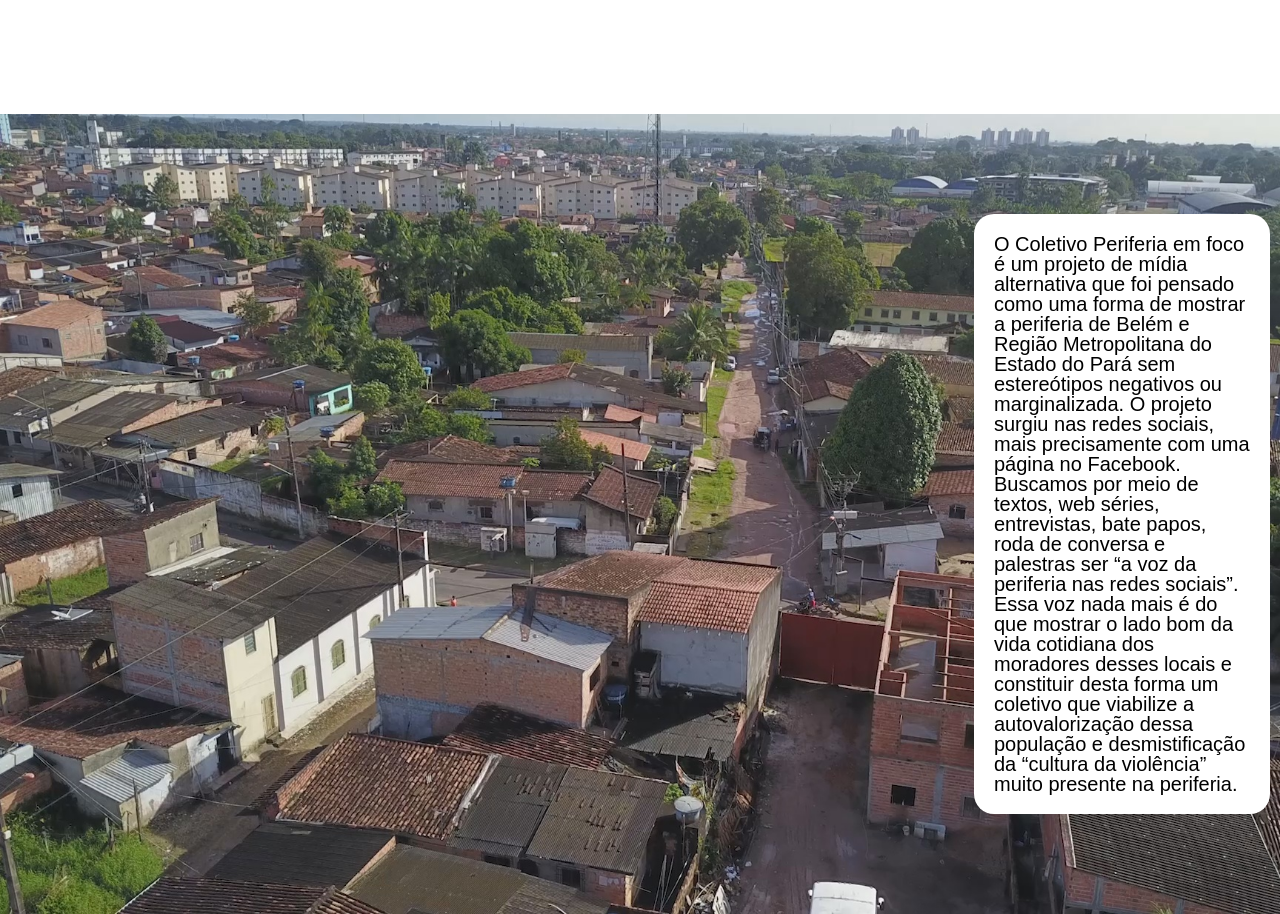
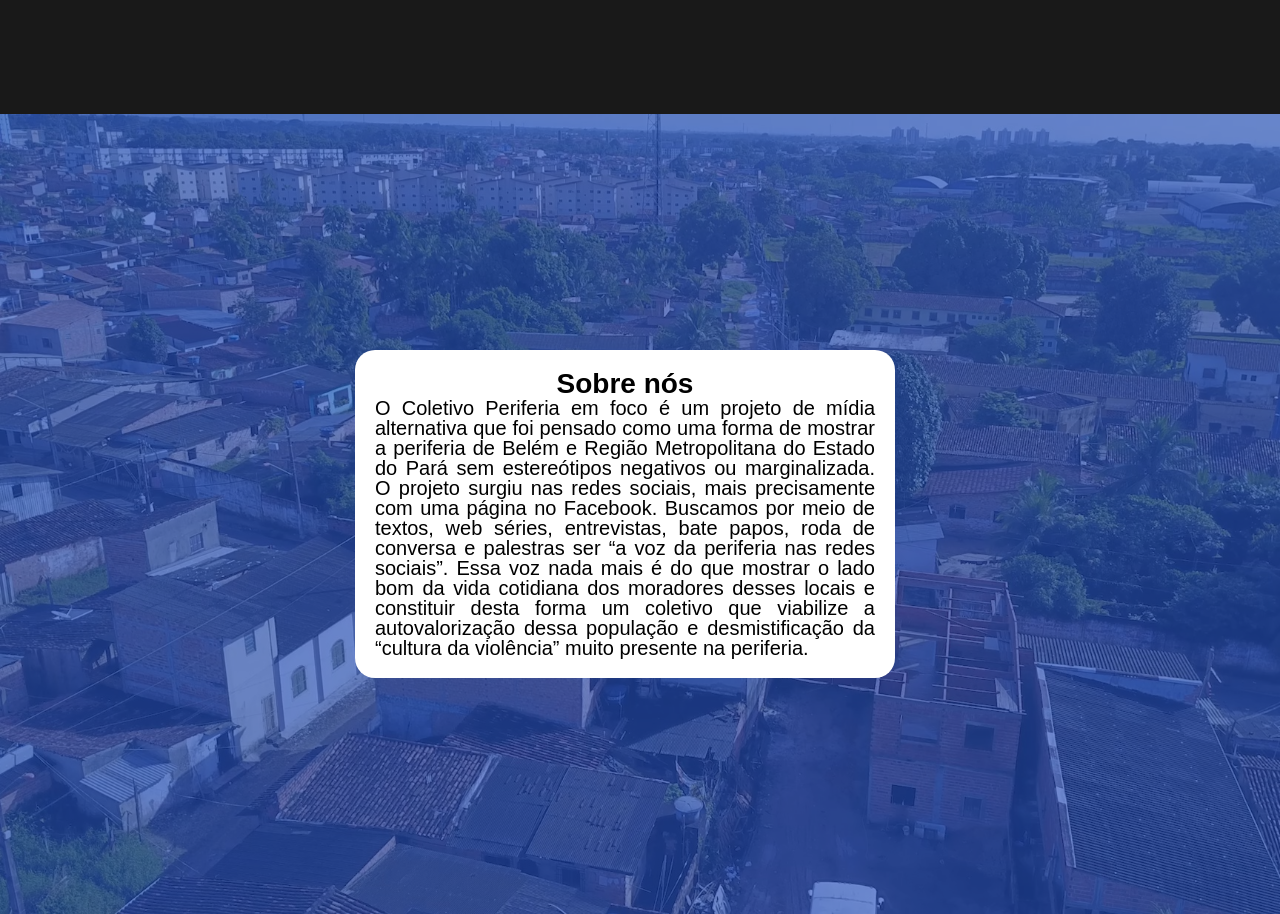
Before and after one commit to ellemywara/periferiaemfoco, a plain HTML site: page index.html in a window 1280 px wide. Shown: the part 686-1600 px from the top of the page. Drawn offline with Linux system fonts and the light colour scheme.

Commit message:
mudancas nas cores

```diff
--- a/estilos.css
+++ b/estilos.css
@@ -24,26 +24,26 @@ section{
 	height:100vh;
 	width:100vw;
 	color:white;
-	padding:0 20px 0 20px;
 }
 #home{
-	background-color:	white;
+	background-color:	#191919;
 }
 #sobre{
 	background-image: url("bg.jpg");
 	background-size: cover;
 	display: flex;
 	flex-direction: row;
-	justify-content:flex-end ;
+	justify-content:center    ;
 	align-items: center;
 
 
 }
 #acoes{
-	background-color:#f47742;
+	background-color:#172844;
 }
 #acoes h1{
 	font-size:2em;
+	color:white;
 	margin-bottom:70px;
 }
 #contato{
@@ -64,16 +64,23 @@ color:white;
 	justify-content: center;
 	align-items: center;
 }
-#sobre p{
+.balao{
 	background-color: white;
-float: right;
 	color:black;
-	width: 20vw;
 	font-size:2.5vh;
 	padding:20px;
 	border-radius:20px;
-	margin-right:30px
+	margin-right:30px;
+	width:500px
 
+}
+.balao p{
+	text-align: justify
+}
+.balao-cabecalho{
+	font-weight:bold;
+	font-size:1.4em;
+	text-align:center
 }
 .imagens {
 display: grid;
@@ -83,7 +90,7 @@ grid-gap:10px;
 margin-top:70px
 }
 #logo{
-	border-radius:800px;
+
 }
 .icones{
 	display:flex;
@@ -106,3 +113,8 @@ nav a{
 	margin: 0 60px 0 0;
 	padding: 30px
 }
+#bg{
+	background-color:rgb(24, 71, 188, 0.6);
+	width:100vw;
+	height:100vh;
+}
--- a/index.html
+++ b/index.html
@@ -14,20 +14,25 @@
 </ul>
 </nav>
 <section id="home" class="centralizado">
-<h1>home</h1>
 <div>
-<img src="logo.jpg" id="logo" alt="logo" width="550px" height="550px"/>
+<img src="logo-redonda.png" id="logo" alt="logo"/>
 </div>
 </section>
-<section id="sobre" class="centralizado">
-<p> O Coletivo Periferia em foco é um projeto de mídia alternativa que foi pensado como uma forma de mostrar a periferia de Belém e Região
+<section id="sobre" >
+<div id="bg" class="centralizado">
+<div class="balao">
+<h1 class="balao-cabecalho">Sobre nós</h1>
+<p>O Coletivo Periferia em foco é um projeto de mídia alternativa que foi pensado como uma forma de mostrar a periferia de Belém e Região
  Metropolitana do Estado do Pará sem estereótipos negativos ou marginalizada. O projeto surgiu nas redes sociais,
  mais precisamente com uma página no Facebook. Buscamos por meio de textos, web séries, entrevistas, bate papos, roda de conversa e palestras ser
  “a voz da periferia nas redes sociais”.  Essa voz nada mais é do que mostrar o lado bom da vida cotidiana dos moradores desses locais e constituir desta forma um coletivo que
- viabilize a autovalorização dessa população e desmistificação da “cultura da violência” muito presente na periferia.</p>
+ viabilize a autovalorização dessa população e desmistificação da “cultura da violência” muito presente na periferia.
+ </p>
+</div>
+</div>
 </section>
 <section id="acoes" class="centralizado">
-<h1>ações</h1>
+<h1>Ações</h1>
 <div class="imagens">
 <img src = "img1.jpg" alt="imagem de pessoas tocando instrumentos" width="450px"/>
 <img src = "img4.jpg" alt="imagem de pessoas tocando instrumentos" width="450px"/>
```
Also changed, not shown: logo-redonda.png (added).
